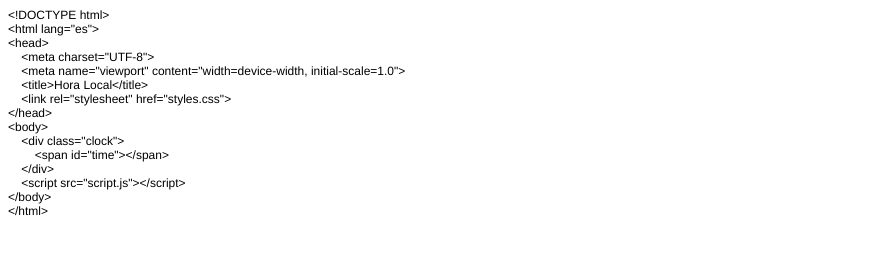
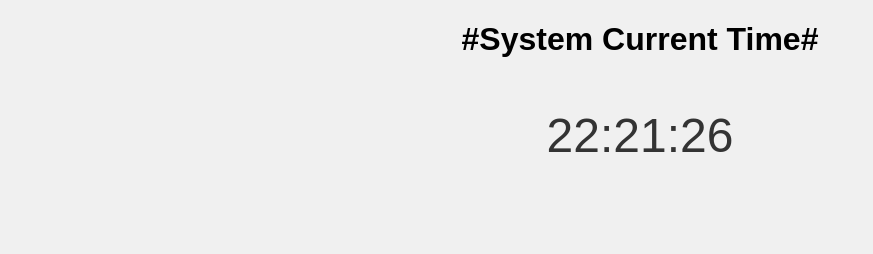
Before and after one commit to acapellaclara/local_time_project, a plain HTML site: page index.html in a window 1280 px wide. Shown: the whole page, without its empty margins (0-873 px from the left). Drawn offline with Linux system fonts and the light colour scheme.

Commit message:
some changes

```diff
--- a/css/styles.css
+++ /dev/null
@@ -1,12 +0,0 @@
-body {
-	display: flex;
-	justify-content: center;
-	align-items: center;
-	height: 100vh;
-	margin: 0;
-	font-family: Arial, sans-serif;
-}
-
-.clock {
-	font-size: 2em;
-}
--- a/index.html
+++ b/index.html
@@ -1,30 +1,39 @@
-<!DOCTYPE html PUBLIC "-//W3C//DTD HTML 4.01//EN" "http://www.w3.org/TR/html4/strict.dtd">
-<html>
+<!DOCTYPE html>
+<html lang="en">
 <head>
-  <meta http-equiv="Content-Type" content="text/html; charset=utf-8">
-  <meta http-equiv="Content-Style-Type" content="text/css">
-  <title></title>
-  <meta name="Generator" content="Cocoa HTML Writer">
-  <meta name="CocoaVersion" content="2299.7">
-  <style type="text/css">
-    p.p1 {margin: 0.0px 0.0px 0.0px 0.0px; font: 12.0px Helvetica}
-  </style>
+    <meta charset="UTF-8">
+    <meta name="viewport" content="width=device-width, initial-scale=1.0">
+    <title>Hora Actual</title>
+    <style>
+        body {
+            font-family: Arial, sans-serif;
+            text-align: center;
+            background-color: #f0f0f0;
+        }
+
+        #hora {
+            font-size: 48px;
+            margin-top: 50px;
+            color: #333;
+        }
+    </style>
 </head>
 <body>
-<p class="p1">&lt;!DOCTYPE html&gt;</p>
-<p class="p1">&lt;html lang="es"&gt;</p>
-<p class="p1">&lt;head&gt;</p>
-<p class="p1"><span class="Apple-converted-space">    </span>&lt;meta charset="UTF-8"&gt;</p>
-<p class="p1"><span class="Apple-converted-space">    </span>&lt;meta name="viewport" content="width=device-width, initial-scale=1.0"&gt;</p>
-<p class="p1"><span class="Apple-converted-space">    </span>&lt;title&gt;Hora Local&lt;/title&gt;</p>
-<p class="p1"><span class="Apple-converted-space">    </span>&lt;link rel="stylesheet" href="styles.css"&gt;</p>
-<p class="p1">&lt;/head&gt;</p>
-<p class="p1">&lt;body&gt;</p>
-<p class="p1"><span class="Apple-converted-space">    </span>&lt;div class="clock"&gt;</p>
-<p class="p1"><span class="Apple-converted-space">        </span>&lt;span id="time"&gt;&lt;/span&gt;</p>
-<p class="p1"><span class="Apple-converted-space">    </span>&lt;/div&gt;</p>
-<p class="p1"><span class="Apple-converted-space">    </span>&lt;script src="script.js"&gt;&lt;/script&gt;</p>
-<p class="p1">&lt;/body&gt;</p>
-<p class="p1">&lt;/html&gt;</p>
+    <h1>#System Current Time#</h1>
+    <div id="hora"></div>
+
+    <script>
+        function mostrarHora() {
+            const ahora = new Date();
+            const hora = ahora.getHours().toString().padStart(2, '0');
+            const minutos = ahora.getMinutes().toString().padStart(2, '0');
+            const segundos = ahora.getSeconds().toString().padStart(2, '0');
+            document.getElementById('hora').textContent = `${hora}:${minutos}:${segundos}`;
+        }
+
+        mostrarHora();
+        setInterval(mostrarHora, 1000);
+    </script>
 </body>
+</!-- test -->
 </html>
```
Also changed, not shown: script.js (deleted, +0 -15 lines), 2 other files.
